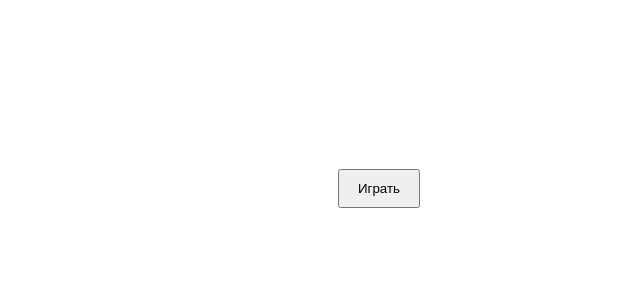
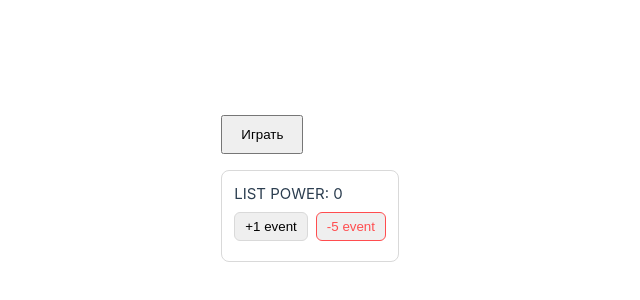
Before and after one commit to reznikovkg/vue-3-docker-compose, a Vue app in the folder vue/: page / in a window 1280 px wide. Shown: the part 212-512 px from the top of the page, without its empty margins (217-857 px from the left). Built offline with nearby package versions, Linux system fonts and the light colour scheme.

Commit message:
connect list|stats|events

```diff
--- a/vue/src/components/pages/ExamplePage.vue
+++ b/vue/src/components/pages/ExamplePage.vue
@@ -26,8 +26,15 @@
   </div>
 </template>
 
-<script setup lang="ts">
+<script>
 import BubbleGame from '@/components/BubbleGame.vue'
+
+export default {
+  name: 'ExamplePage',
+
+  components: {
+    BubbleGame
+  }
 
   /*
   import { computed, ref } from 'vue'
@@ -46,9 +53,10 @@ const setValue = () => store.dispatch('setCount', {
     timeout: timeout.value
   })
   */
+}
 </script>
 
-<style scoped>
+<style lang="scss" scoped>
 .c-example-page {
   display: flex;
   flex-direction: column;
--- a/vue/src/components/pages/IndexPage.vue
+++ b/vue/src/components/pages/IndexPage.vue
@@ -10,30 +10,105 @@
     </div>
     -->
 
-    <RouterLink :to="{ name: $routes.EXAMPLE }" class="c-index-page__link">
-      <button type="button" class="c-index-page__button">Играть</button>
-    </RouterLink>
+    <button type="button" class="c-index-page__button" @click="() => goToExample()">
+      Играть
+    </button>
+
+    <div class="c-stats">
+      <div class="c-stats__row">LIST POWER: {{ listPower }}</div>
+
+      <div class="c-stats__row">
+        <button type="button" class="c-stats__btn" @click="() => addEvent(1)">
+          +1 event
+        </button>
+
+        <button type="button" class="c-stats__btn c-stats__btn--red" @click="() => addEvent(-5)">
+          -5 event
+        </button>
+      </div>
+
+      <div class="c-stats__list">
+        <div v-for="(item, index) in list" :key="index" class="c-stats__row">
+          {{ item.t }}
+        </div>
+      </div>
+    </div>
   </div>
 </template>
 
-<script setup lang="ts">
+<script>
+export default {
+  name: 'IndexPage',
 
+  computed: {
+    list() {
+      return this.$store.getters['list/getList']
+    },
+
+    listPower() {
+      return this.$store.getters['list/getListPower']
+    }
+  },
+
+  methods: {
+    goToExample() {
+      this.$router.push({ name: this.$routes.EXAMPLE })
+    },
+
+    addEvent(delta) {
+      const list = this.$store.getters['list/getList']
+      const newList = [...list, { t: delta }]
+      this.$store.dispatch('list/setList', newList)
+    }
+  }
+}
 </script>
 
-<style scoped>
+<style lang="scss" scoped>
 .c-index-page {
   display: flex;
-  justify-content: center;
-  align-items: center;
-  min-height: 100vh;
+  flex-direction: column;
+  gap: 16px;
+  padding: 24px;
 }
 
 .c-index-page__button {
+  width: fit-content;
   padding: 10px 18px;
   cursor: pointer;
 }
 
-.c-index-page__link {
-  text-decoration: none;
+.c-stats {
+  display: flex;
+  flex-direction: column;
+  gap: 8px;
+  padding: 12px;
+  border: 1px solid #d9d9d9;
+  border-radius: 8px;
+}
+
+.c-stats__row {
+  display: flex;
+  gap: 8px;
+  line-height: 1.4;
+}
+
+.c-stats__list {
+  display: flex;
+  flex-direction: column;
+  gap: 4px;
+}
+
+.c-stats__btn {
+  width: fit-content;
+  padding: 6px 10px;
+  border: 1px solid #d9d9d9;
+  border-radius: 6px;
+  cursor: pointer;
+}
+
+.c-stats__btn--red {
+  border-color: #ff4d4f;
+  color: #ff4d4f;
 }
 </style>
--- a/vue/src/store/list.js
+++ b/vue/src/store/list.js
@@ -1,13 +1,30 @@
+const MUTATIONS = {
+  SET_LIST: 'SET_LIST'
+}
+
 export default {
   namespaced: true,
-  state () {
-    return {
-      list: [1, 2, 3]
+
+  state: () => ({
+    list: []
+  }),
+
+  mutations: {
+    [MUTATIONS.SET_LIST](state, payload) {
+      state.list = payload
     }
   },
+
+  actions: {
+    setList({ commit }, payload) {
+      commit(MUTATIONS.SET_LIST, payload)
+    }
+  },
+
   getters: {
     getList: (state) => state.list,
-  },
+    getListPower: (state) => state.list.reduce((acc, item) => acc + item.t, 0)
+  /*    },
   mutations: {
     SET_LIST: (state, payload) => {
       state.list = payload
@@ -17,6 +34,6 @@ export default {
     setList: (store, payload) => {
       store.commit('SET_LIST', payload)
       // store.dispatch('list/setList', null, { root: true })
-    },
+    },*/
   }
 }
```
Also changed, not shown: vue/src/App.vue (line endings or trailing spaces). Lines whose indentation alone changed are shown as unchanged.
